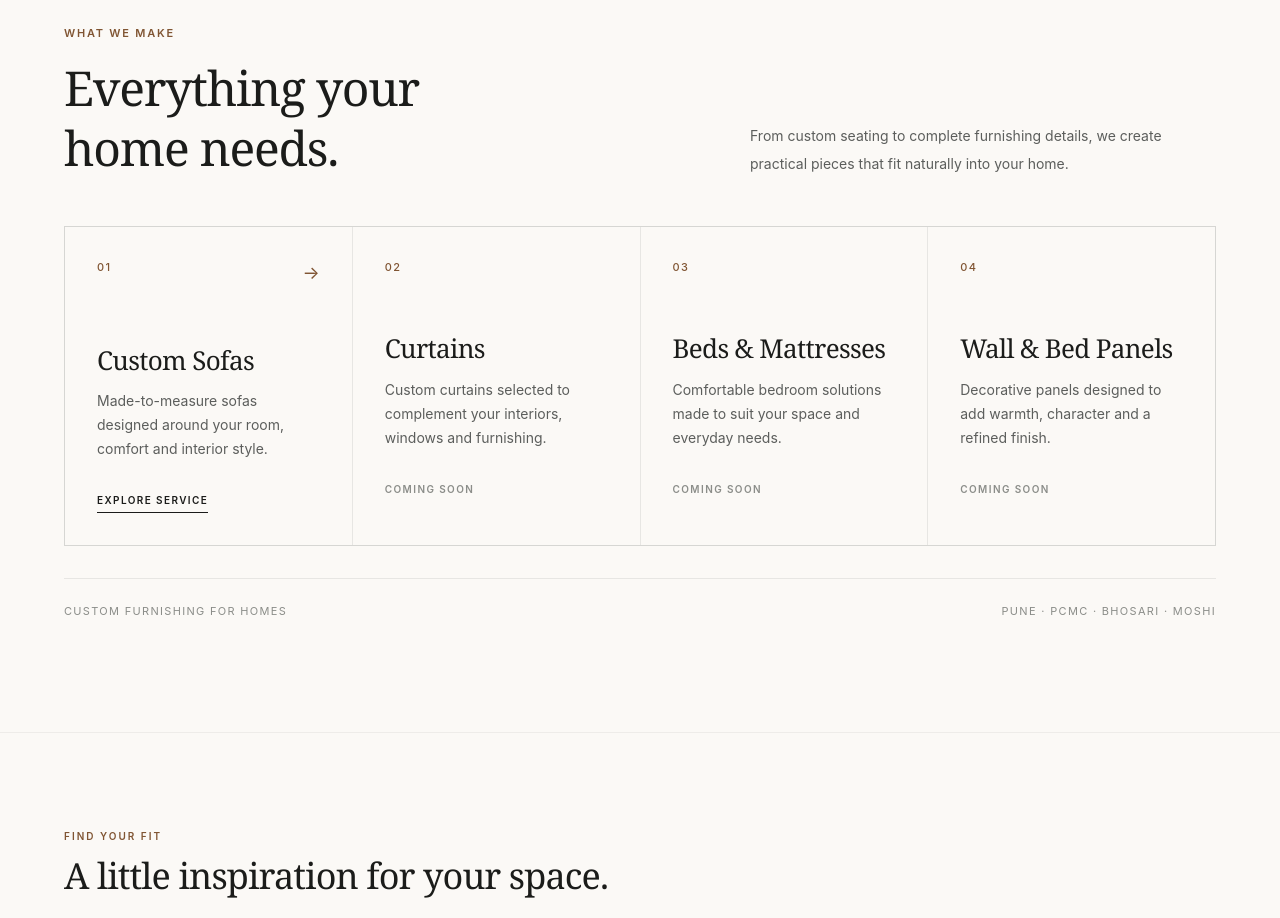
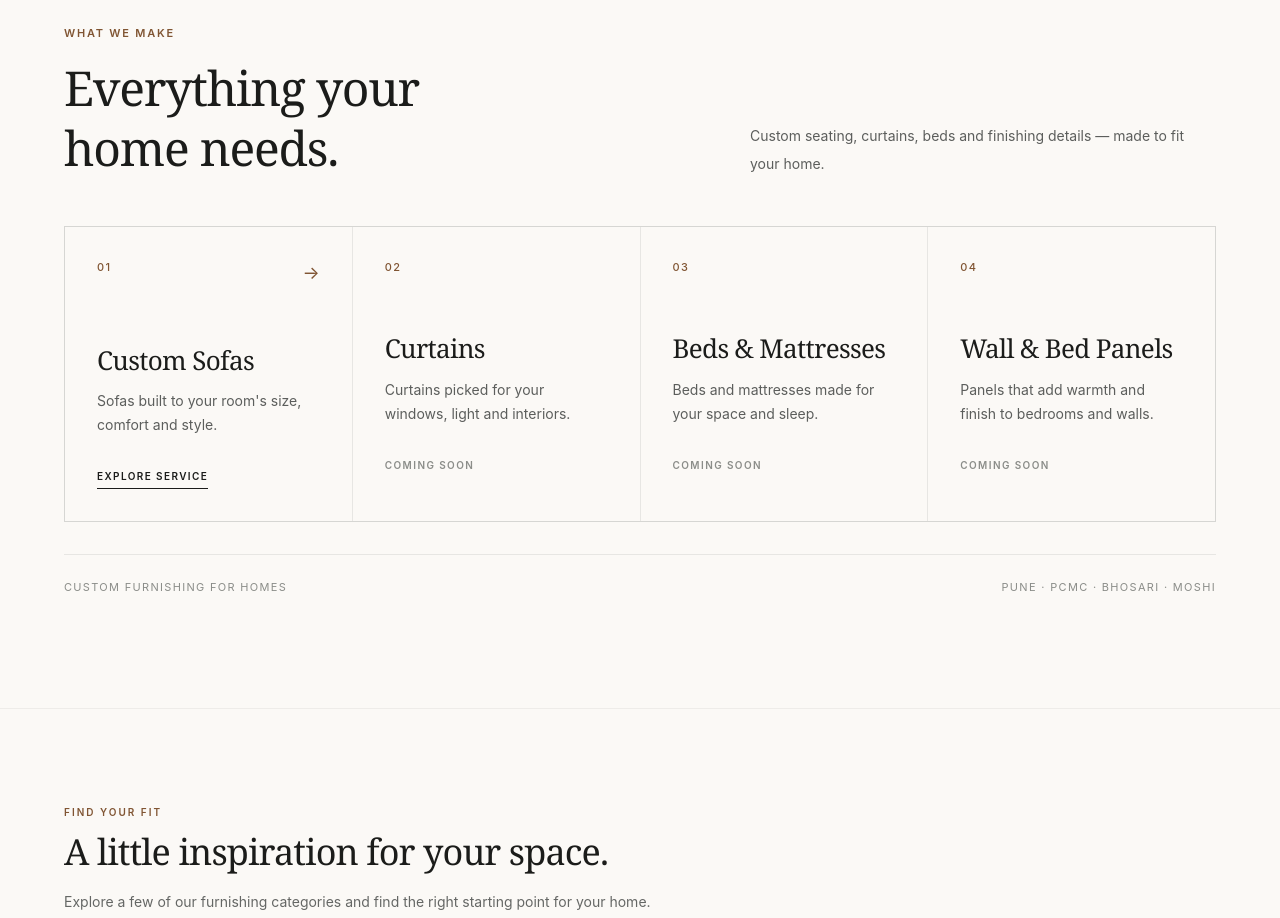
Before and after one commit to thiteswapnil1212-hue/INTERIOR-STORES-WEB, a Next.js app: page / in a window 1280 px wide. Shown: the part 1380-2298 px from the top of the page. Built offline with nearby package versions, Linux system fonts and the light colour scheme.

Commit message:
Rewrite services copy in direct human voice

```diff
--- a/src/components/home/ServicesSection.tsx
+++ b/src/components/home/ServicesSection.tsx
@@ -5,7 +5,7 @@ const services = [
     number: "01",
     title: "Custom Sofas",
     description:
-      "Made-to-measure sofas designed around your room, comfort and interior style.",
+      "Sofas built to your room's size, comfort and style.",
     href: "/services/sofas",
     available: true,
   },
@@ -13,21 +13,21 @@ const services = [
     number: "02",
     title: "Curtains",
     description:
-      "Custom curtains selected to complement your interiors, windows and furnishing.",
+      "Curtains picked for your windows, light and interiors.",
     available: false,
   },
   {
     number: "03",
     title: "Beds & Mattresses",
     description:
-      "Comfortable bedroom solutions made to suit your space and everyday needs.",
+      "Beds and mattresses made for your space and sleep.",
     available: false,
   },
   {
     number: "04",
     title: "Wall & Bed Panels",
     description:
-      "Decorative panels designed to add warmth, character and a refined finish.",
+      "Panels that add warmth and finish to bedrooms and walls.",
     available: false,
   },
 ];
@@ -53,8 +53,8 @@ export default function ServicesSection() {
           </div>
 
           <p className="max-w-xl text-sm leading-7 text-[#5c5e5c] md:col-span-5 md:col-start-8">
-            From custom seating to complete furnishing details, we create
-            practical pieces that fit naturally into your home.
+            Custom seating, curtains, beds and finishing details — made to
+            fit your home.
           </p>
         </div>
 
```
